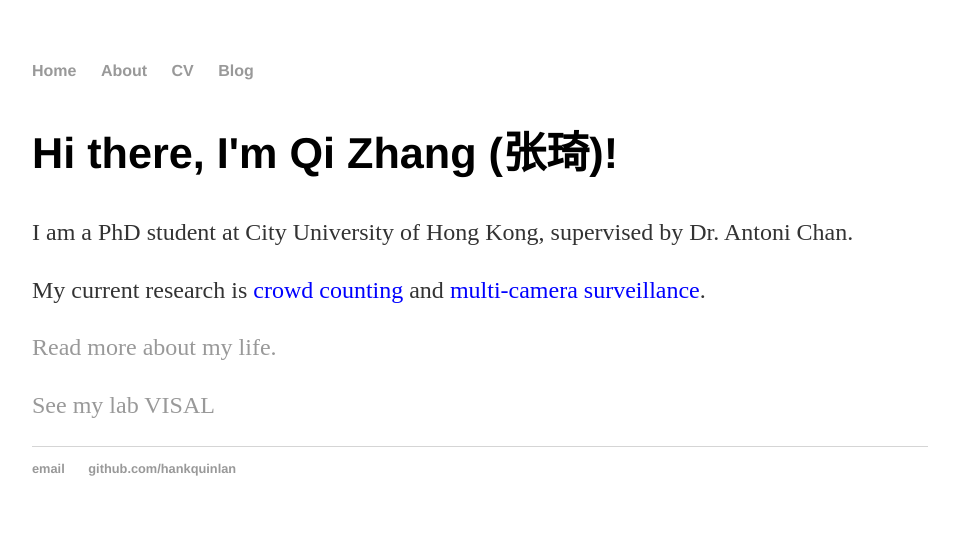
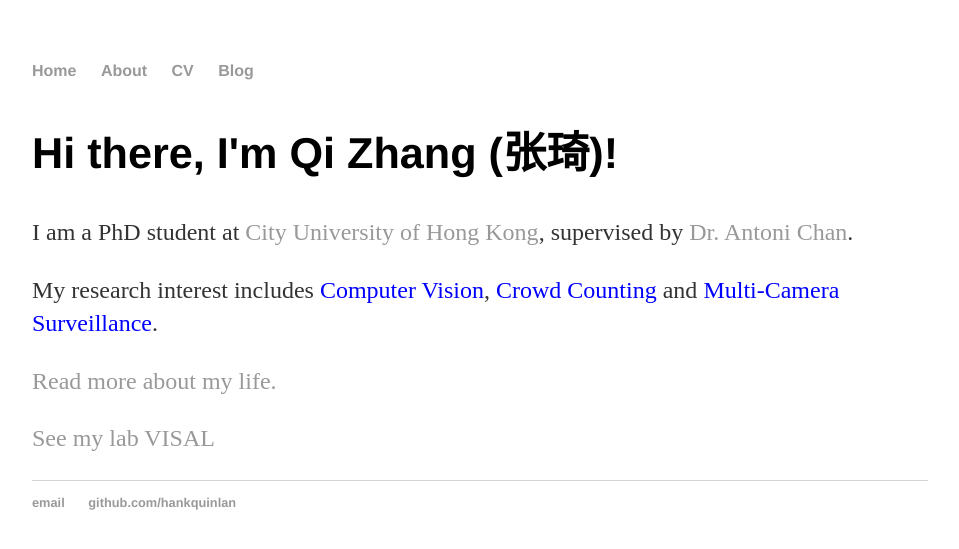
Before and after one commit to zqyq/zqyq.github.io, a Jekyll site: the page built from index.html, in a window 1280 px wide. Shown: the top 549 px of the page, without its empty margins (160-1119 px from the left). Built offline with Jekyll 4.4.1, drawn with Linux system fonts in a browser that asks for light colours.

Commit message:
Update index.html

```diff
--- a/index.html
+++ b/index.html
@@ -5,11 +5,17 @@ title: qizhang's homepage
 
 		<div class="blurb">
 			<h2>Hi there, I'm Qi Zhang (张琦)!</h2>
-			<p>I am a PhD student at City University of Hong Kong, supervised by Dr. Antoni Chan. </p>
-			<p>My current research is <font color="blue">crowd counting</font> and <font color="blue">multi-camera surveillance</font>. </p>
+			<p>I am a PhD student at
+				<a href="https://www.cityu.edu.hk/">City University of Hong Kong</a>,
+				supervised by
+				<a href="http://www.cs.cityu.edu.hk/~abchan/">Dr. Antoni Chan</a>.
+			</p>
+			<p>My research interest includes <font color="blue">Computer Vision</font>,
+				<font color="blue">Crowd Counting</font>
+				and <font color="blue">Multi-Camera Surveillance</font>.</p>
 
 			<p>
-					<a href="/about">Read more about my life.</a>
+				<a href="/about">Read more about my life.</a>
 			</p>
 			<p>
 				<a href="http://visal.cs.cityu.edu.hk/"> See my lab VISAL </a>
```
